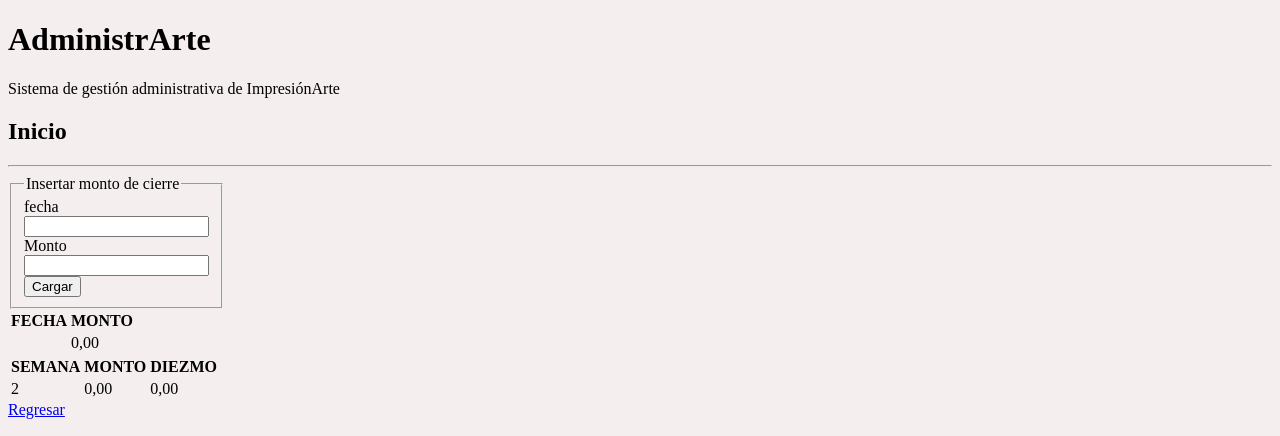
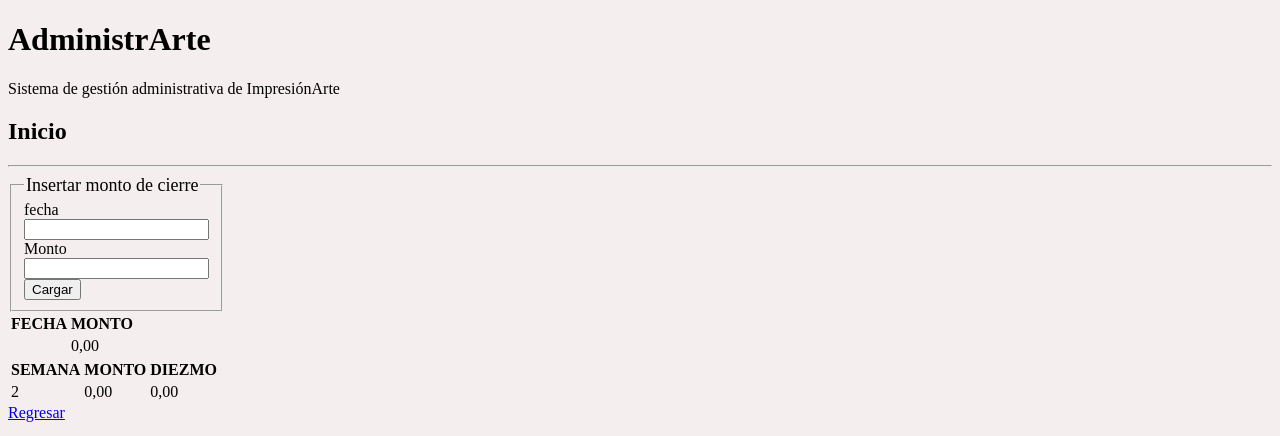
Before and after one commit to Pablisnky/AdministrArte, a PHP site: page /vista/Cierre_Caja.php in a window 1280 px wide. Shown: the top 436 px of the page. Run offline with PHP 8.4, Linux system fonts and the light colour scheme; tables that the repository leaves empty or names only in its code hold one stand-in row (values such as "Sample post"); data that the repository does not hold is empty; some libraries are stand-ins or nearby versions.

Commit message:
Se adicionó una clase a la etiqueta legend

```diff
--- a/vista/Cierre_Caja.php
+++ b/vista/Cierre_Caja.php
@@ -32,7 +32,7 @@
 		<div>
 			<form action="../controlador/recibe_cierre.php" method="POST" autocomplete="off">
 				<fieldset class="fieldset_1">
-					<legend>Insertar monto de cierre</legend>
+					<legend class="legend_2">Insertar monto de cierre</legend>
 					<label>fecha</label>
 					<input type="text" name="fecha" id="Calendario_CM_2">
 					<br>
```
